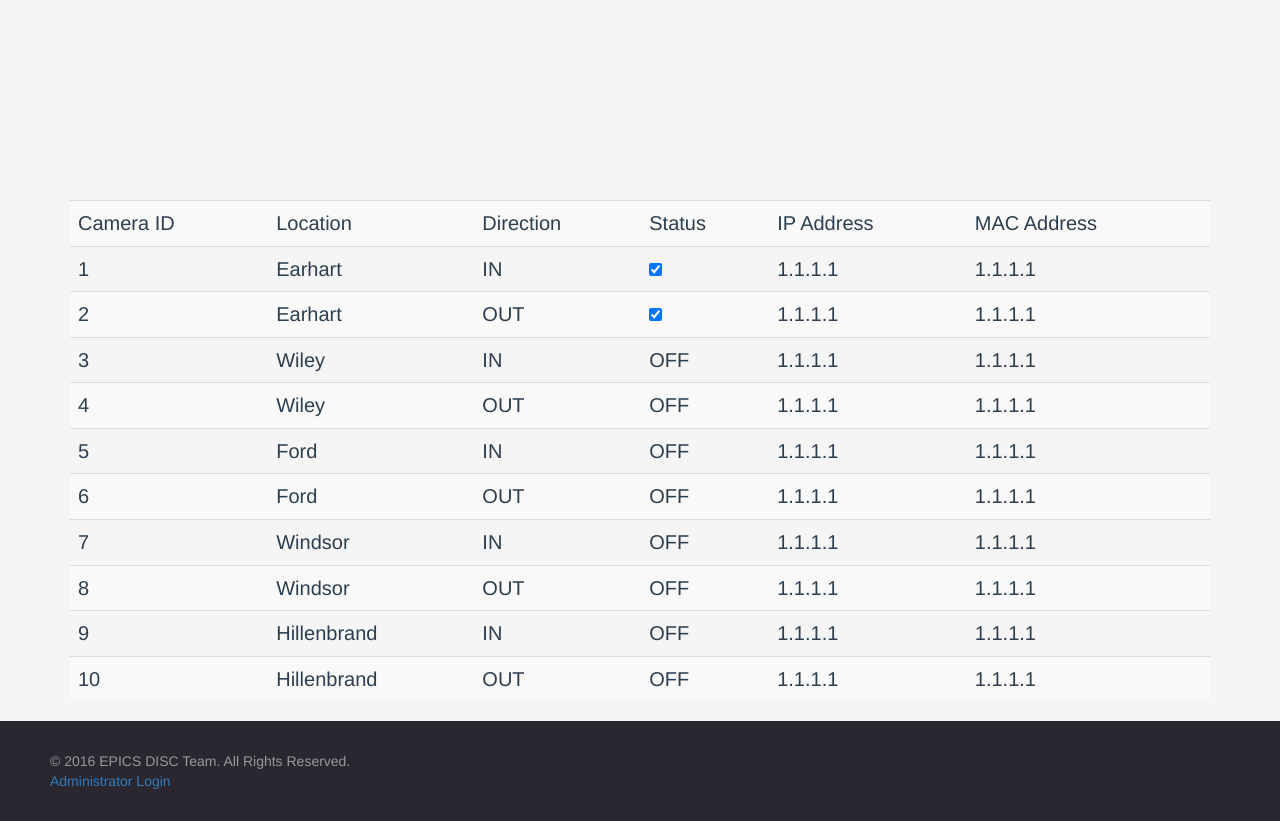
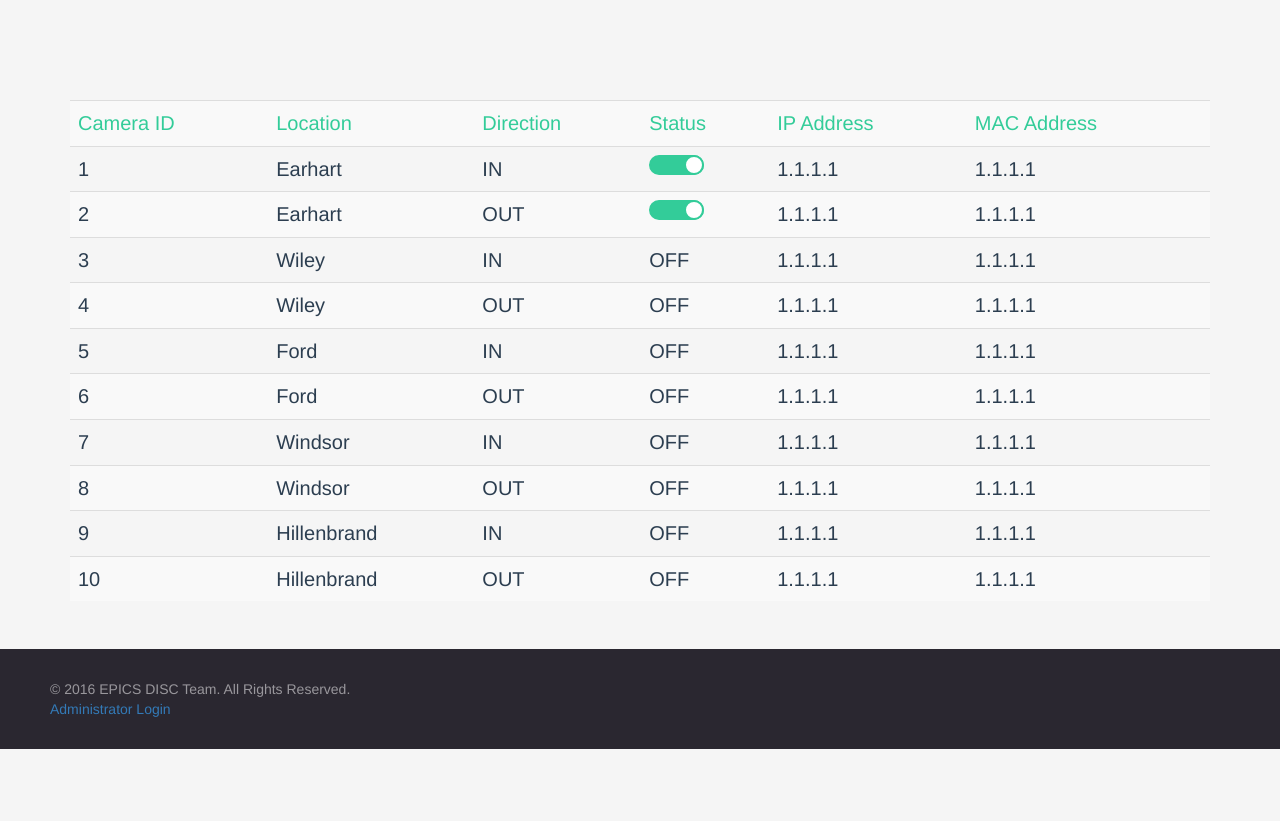
Before and after one commit to PurdueEpicsDisc/Dining-Court-Service, a PHP site: page /admin.php in a window 1280 px wide. Shown: the part 51-872 px from the top of the page. After the commit the page ends 800 px from the top, so only its background shows below. Run offline with PHP 8.4, Linux system fonts and the light colour scheme; some libraries are stand-ins or nearby versions.

Commit message:
update style

```diff
--- a/www/css/style.css
+++ b/www/css/style.css
@@ -240,6 +240,41 @@ footer a {
 }
 
 #admin-table {
-  margin-top: 200px;
+  margin-top: 100px;
   font-size:20px;
 }
+#admin-table span{
+   color: #33cc99;
+}
+.onoffswitch {
+    position: relative; width: 55px;
+    -webkit-user-select:none; -moz-user-select:none; -ms-user-select: none;
+}
+.onoffswitch-checkbox {
+    display: none;
+}
+.onoffswitch-label {
+    display: block; overflow: hidden; cursor: pointer;
+    height: 20px; padding: 0; line-height: 20px;
+    border: 2px solid #FFFFFF; border-radius: 20px;
+    background-color: #9E9E9E;
+    transition: background-color 0.3s ease-in;
+}
+.onoffswitch-label:before {
+    content: "";
+    display: block; width: 20px; margin: 0px;
+    background: #FFFFFF;
+    position: absolute; top: 0; bottom: 0;
+    right: 33px;
+    border: 2px solid #FFFFFF; border-radius: 20px;
+    transition: all 0.3s ease-in 0s;
+}
+.onoffswitch-checkbox:checked + .onoffswitch-label {
+    background-color: #33CC99;
+}
+.onoffswitch-checkbox:checked + .onoffswitch-label, .onoffswitch-checkbox:checked + .onoffswitch-label:before {
+   border-color: #33CC99;
+}
+.onoffswitch-checkbox:checked + .onoffswitch-label:before {
+    right: 0px;
+}
```
